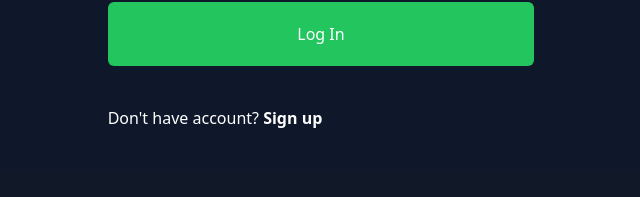
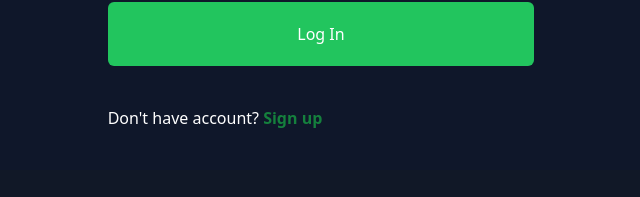
Before and after one commit to chris-muiru/client-blog-site-react, a React (Create React App) app: page /signIn in a window 1280 px wide. Shown: the part 698-895 px from the top of the page, without its empty margins (319-959 px from the left). Built offline with nearby package versions, Linux system fonts and the light colour scheme.

Commit message:
update: tailwind style

```diff
--- a/src/Components/LogIn/LogInView.jsx
+++ b/src/Components/LogIn/LogInView.jsx
@@ -46,7 +46,7 @@ const LogIn = () => {
 					</form>
 					<p className="text-white mt-5 md:mt-10 pb-10">
 						Don't have account?&nbsp;
-						<Link className="text-white font-bold" to="/signUp">
+						<Link className="text-green-700 font-bold" to="/signUp">
 							Sign up
 						</Link>
 					</p>
```
